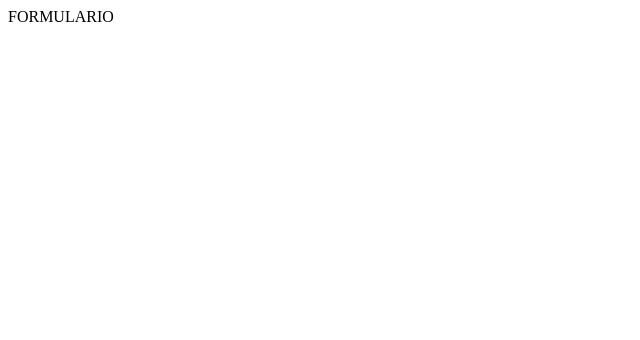
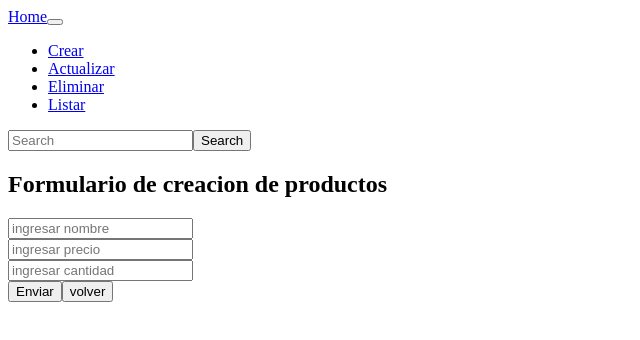
Before and after one commit to Juliandl88/random_quote_machine, a Next.js app in the folder crud-next-firebase/: page /formulario in a window 1280 px wide. Shown: the top 340 px of the page, without its empty margins (0-640 px from the left). Built offline with nearby package versions, Linux system fonts and the light colour scheme.

Commit message:
Se agrega formulario

```diff
--- a/crud-next-firebase/firebase.js
+++ b/crud-next-firebase/firebase.js
@@ -18,6 +18,6 @@ const firebaseConfig = {
 
 // Initialize Firebase
 const firebaseApp = initializeApp(firebaseConfig);
-const analytics = getAnalytics(app);
+//const analytics = getAnalytics(app);
 
 export default firebaseApp;
--- a/crud-next-firebase/pages/formulario.js
+++ b/crud-next-firebase/pages/formulario.js
@@ -1,9 +1,78 @@
-import React from 'react'
+import React, { useState } from 'react'
+import {useRouter} from 'next/router'
+
+import firebaseApp from '../firebase'
+import {getFirestore, collection, addDoc, getDocs, doc, deleteDoc, getDoc, setDoc} from 'firebase/firestore'
+import Layout from '../components/Layout'
+
+const db = getFirestore(firebaseApp)
 
 export default function Formulario() {
+
+  const router = useRouter()
+
+  const valorInicial = {
+    nombre:"",
+    precio:"",
+    cantidad:""
+  }
+
+  const [dato, setDato] = useState(valorInicial)
+
+  //capturar los inputs
+  const obtenerInputs = (e)=>{
+    const {name, value} = e.target;
+    setDato({...dato, [name]:value})
+}
+
+
+  //esta funcion es para guardar la info en firebase
+  const enviarInfo = async(e)=>{
+    e.preventDefault();
+    //console.log(dato);
+    try {
+        await addDoc(collection(db,'producto'),{
+            ...dato
+        })
+    } catch (error) {
+        console.log(error);
+    }
+    //setDato({...valorInicial})
+
+    //que esta funcion lo que hace es una redireccion
+    router.push('/')
+}
+
   return (
-    <div>
-        FORMULARIO
+    <Layout>
+      <div>
+       <div className='container'>
+        <h2 className='text-center'>Formulario de creacion de productos</h2>
+      <div className='card card-body'>
+        <form onSubmit={enviarInfo}>
+            <div className='form-group'>
+                <input type="text" placeholder='ingresar nombre' className='form-control mb-3'
+                name='nombre' value={dato.nombre} onChange={obtenerInputs} required  />
+            </div>
+
+            <div className='form-group'>
+                <input type="text" placeholder='ingresar precio' className='form-control mb-3'
+                name='precio' value={dato.precio} onChange={obtenerInputs} required />
+            </div>
+
+            <div className='form-group'>
+                <input type="text" placeholder='ingresar cantidad' className='form-control mb-3'
+                name='cantidad' value={dato.cantidad} onChange={obtenerInputs} required />
+            </div>
+
+            <button className='btn btn-primary'>
+                Enviar
+            </button>
+            <button className='btn btn-secondary ms-2' onClick={()=>router.push('/')} >volver</button>
+        </form>
+      </div>
     </div>
+    </div>
+    </Layout>
   )
 }
```
